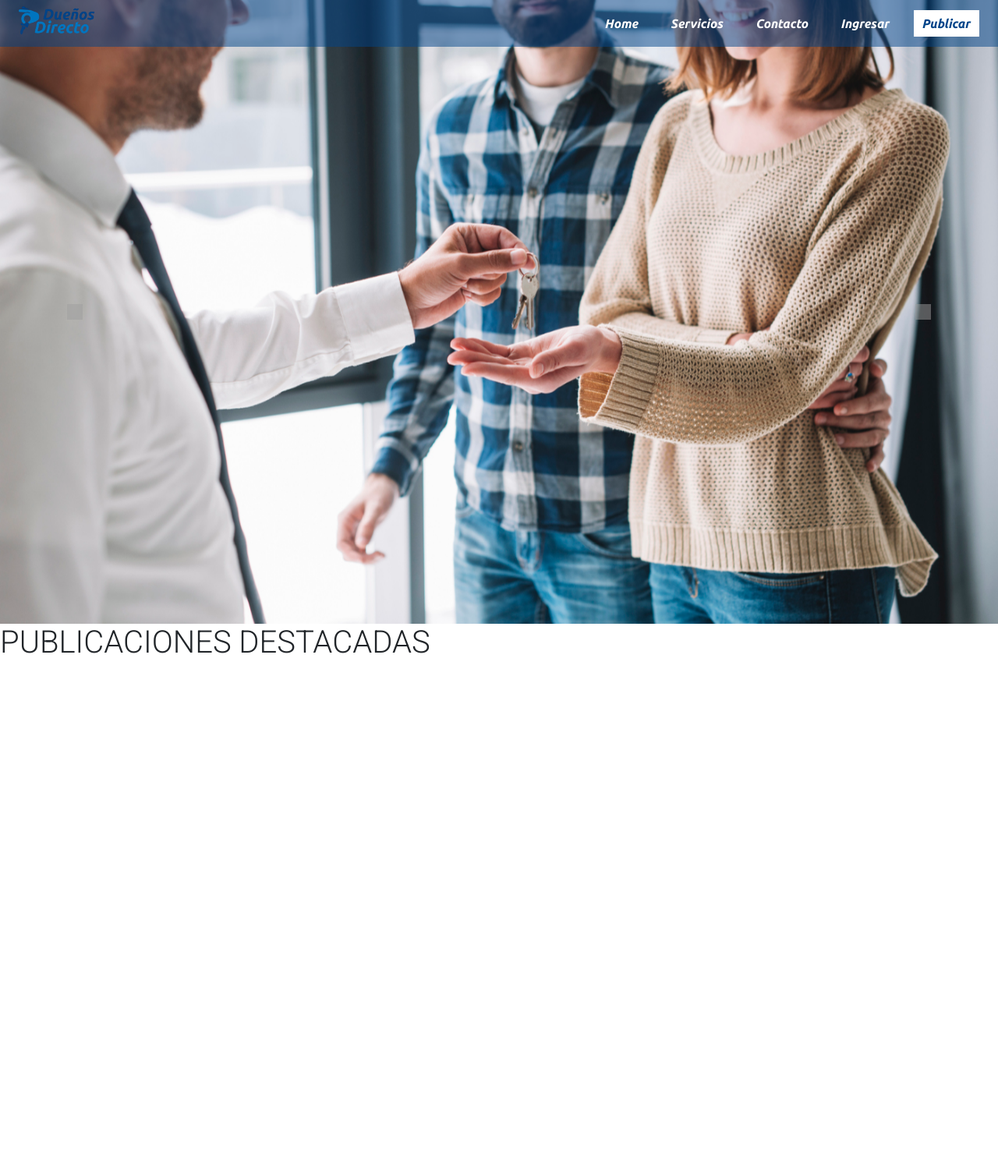
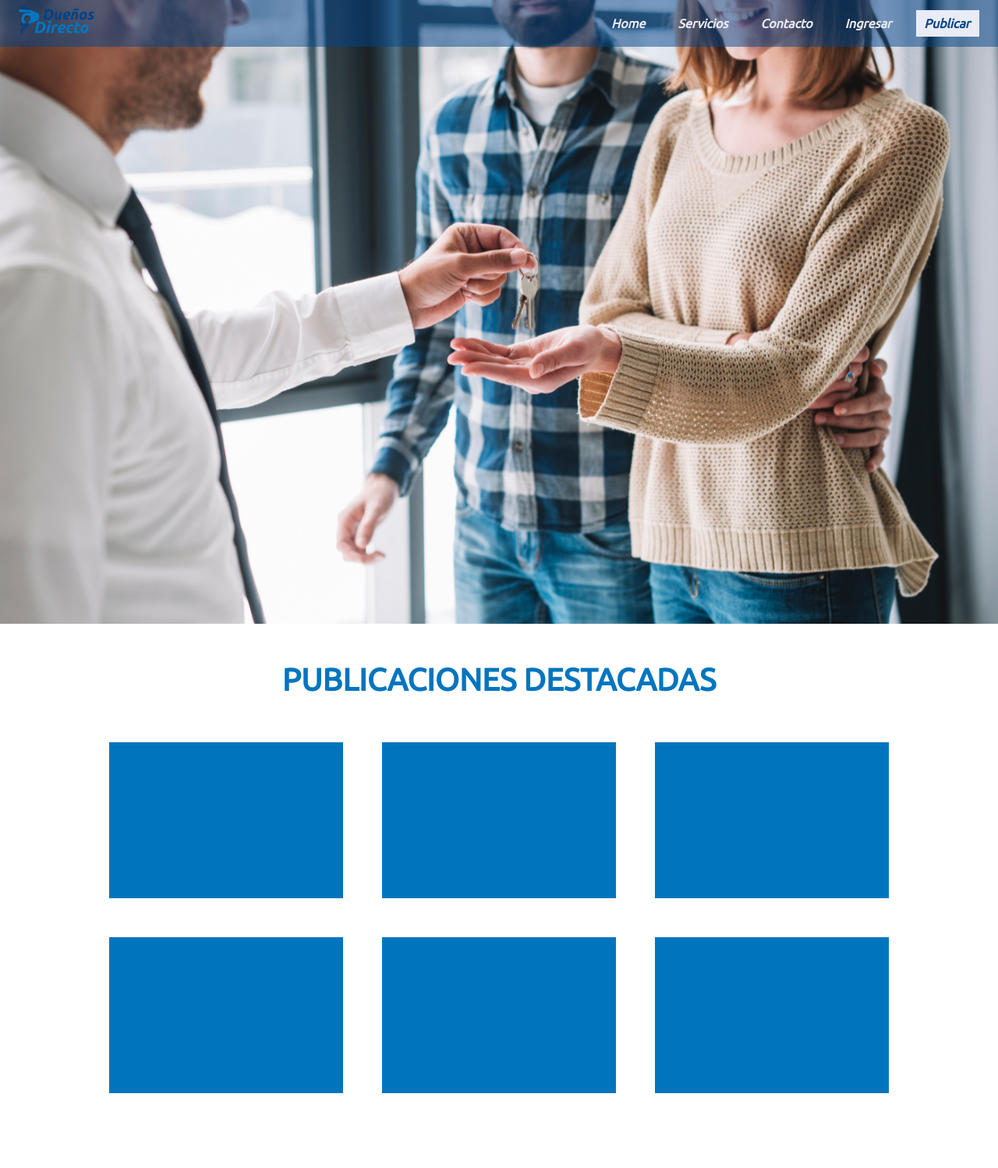
Before and after one commit to HelixInCode/Dueno-Directo, a PHP site: page / in a window 1280 px wide. Shown: the whole page at 78% size. Before the commit the page ends 838 px from the top, so only its background shows below. Run offline with PHP 8.4, Linux system fonts and the light colour scheme; some libraries are stand-ins or nearby versions; grey boxes are pictures that could not be loaded.

Commit message:
ingreso de publi dest

```diff
--- a/dist/css/style.css
+++ b/dist/css/style.css
@@ -6,7 +6,7 @@ a{
 }
 
 nav{
-  position: absolute;
+  position: fixed;
   z-index: 9999;
   height: 60px;
   top: 0;
@@ -37,21 +37,26 @@ nav > .menu-items > li{
 nav > .menu-items > li > a{
   padding: 5px 12px 5px 10px;
   font-weight: bold;
-  color: #fff;
+  color: #E9EBF5;
   font-family: 'Ubuntu', sans-serif;
 }
 nav > .menu-items > li > a:hover{
   color: #004489;
-  background-color: #fff;
+  background-color: #E9EBF5;
 }
 nav > .menu-items > li:nth-of-type(5) > a{
   color: #004489;
-  background-color: #fff;
+  background-color: #E9EBF5;
+}
+nav > .menu-items > li:nth-of-type(5) > a:hover{
+  color:#E9EBF5 ;
+  background-color: #004489;
 }
 
 .carousel > .carousel-inner > .carousel-item{
   height: 100vh;
   position: relative;
+  z-index: 6;
 }
 .carousel > .carousel-inner > .carousel-item > img{
   position: absolute;
@@ -62,3 +67,61 @@ nav > .menu-items > li:nth-of-type(5) > a{
   width: 100%;
   height: 100%;
 }
+/*Ralla derecha*/
+#modal-servicios{
+  position: fixed;
+  z-index: 5;
+  top:200px;
+  right: 0;
+  bottom: 100px;
+  width: 60px;
+  height: 400px;
+  background-color: #0075BE;
+  border: 2px solid #004489;
+  border-radius: 10px;
+  text-align: center;
+  -webkit-box-shadow: 2px 2px 2px grey;
+          box-shadow: 2px 2px 2px grey;
+}
+#modal-servicios:hover{
+  background-color: #004489;
+  border: 2px solid #E9EBF5;
+  color: #E9EBF5;
+}
+
+#modal-servicios>a{
+  font-family: 'Ubuntu', sans-serif;
+  color: #E9EBF5;
+  font-size: 20px;
+  -webkit-writing-mode: vertical-lr;
+      -ms-writing-mode: tb-lr;
+          writing-mode: vertical-lr;
+  -webkit-transform: rotate(180deg);
+          transform: rotate(180deg);
+  margin-top: 40px
+}
+
+/*PUBLICACIONES DESTACADAS*/
+#publicaciones{
+  display: grid;
+  grid-template-columns: minmax(600px, 1000px);
+  justify-content: center;
+}
+#publicaciones > h1{
+  text-align: center;
+  font-family: 'Ubuntu', sans-serif;
+  font-weight: bold;
+  color: #0075BE;
+}
+#publicaciones > .contenedor-publicaciones{
+  display: grid;
+  grid-template-columns: repeat(3, minmax(300px, 600px));
+  justify-self: center;
+  gap: 50px;
+}
+
+#publicaciones > .contenedor-publicaciones > div{
+  width: 300px;
+  height: 200px;
+  background-color: #0075BE;
+}
--- a/index.html
+++ b/index.html
@@ -13,7 +13,7 @@
   <!-- Google Fonts Roboto -->
   <link rel="stylesheet" href="https://fonts.googleapis.com/css?family=Roboto:300,400,500,700&display=swap">
   <!-- Google Fonts Ubuntu bold-->
-  <link href="https://fonts.googleapis.com/css2?family=Ubuntu:ital,wght@1,700&display=swap" rel="stylesheet">
+  <link href="https://fonts.googleapis.com/css2?family=Ubuntu&display=swap" rel="stylesheet">
   <!-- Bootstrap core CSS -->
   <link rel="stylesheet" href="dist/css/bootstrap.min.css">
   <!-- Material Design Bootstrap -->
@@ -75,9 +75,31 @@
     </section>
   </header>
   <main>
-    <section id="publicaciones">
+    <div id="modal-servicios">
+      <a>Profesionales, Productos y Servicios</a>
+
+    </div>
+    <section id="publicaciones" class="py-5">
       <h1>PUBLICACIONES DESTACADAS</h1>
-      <div class="contenedor-publicaciones">
+      <div class="contenedor-publicaciones py-5">
+        <div class="publicacion-item">
+
+        </div>
+        <div class="publicacion-item">
+
+        </div>
+        <div class="publicacion-item">
+
+        </div>
+        <div class="publicacion-item">
+
+        </div>
+        <div class="publicacion-item">
+
+        </div>
+        <div class="publicacion-item">
+
+        </div>
 
       </div>
 
```
Also changed, not shown: src/css/style.css (+63 -4 lines).
